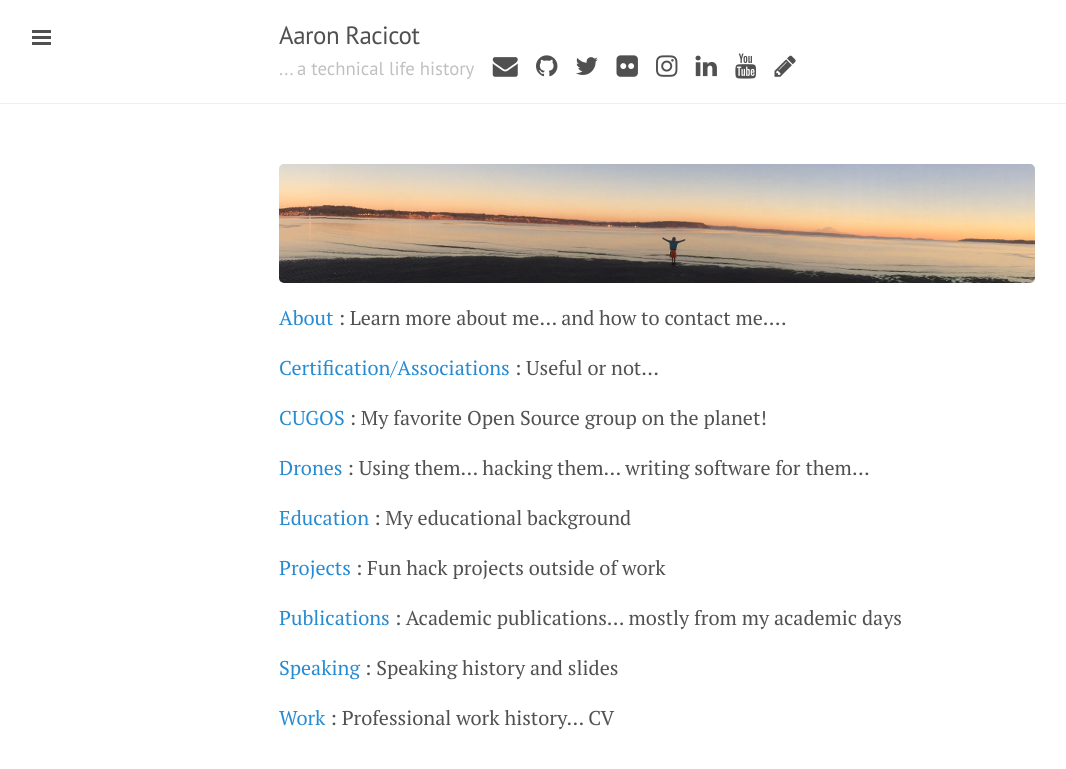
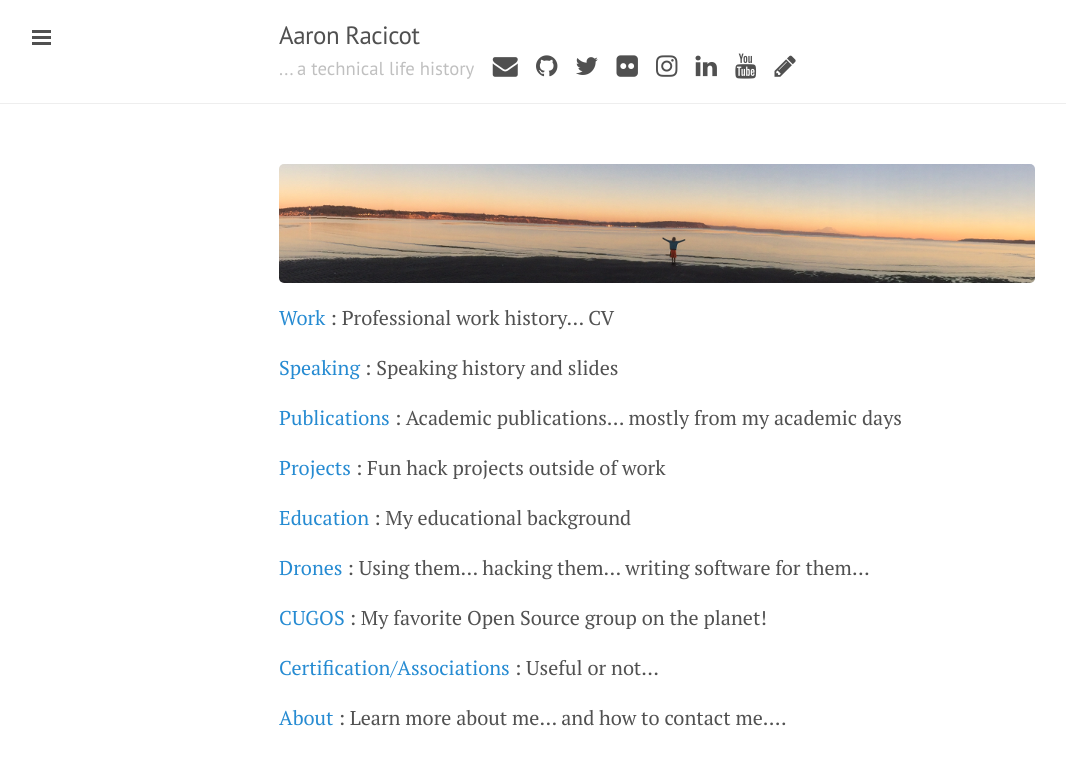
Before and after one commit to aaronr/aaronracicot.com, a Jekyll site: the page built from index.md, in a window 1280 px wide. Shown: the top 769 px of the page, without its empty margins (1-1067 px from the left). Built offline with Jekyll 4.4.1, drawn with Linux system fonts in a browser that asks for light colours; nearby versions of some CDN libraries.

Commit message:
Reverse order

```diff
--- a/index.md
+++ b/index.md
@@ -6,7 +6,7 @@ title:
 ![cover](public/images/cover.png)
 
 {% assign pages_list = site.pages %}
-{% for node in pages_list %}
+{% for node in pages_list reversed%}
   {% if node.title != null %}
     {% if node.layout == "page" %}
 <a href="{{ node.url }}">{{ node.title }}</a> : {{ node.tagline }}
```
